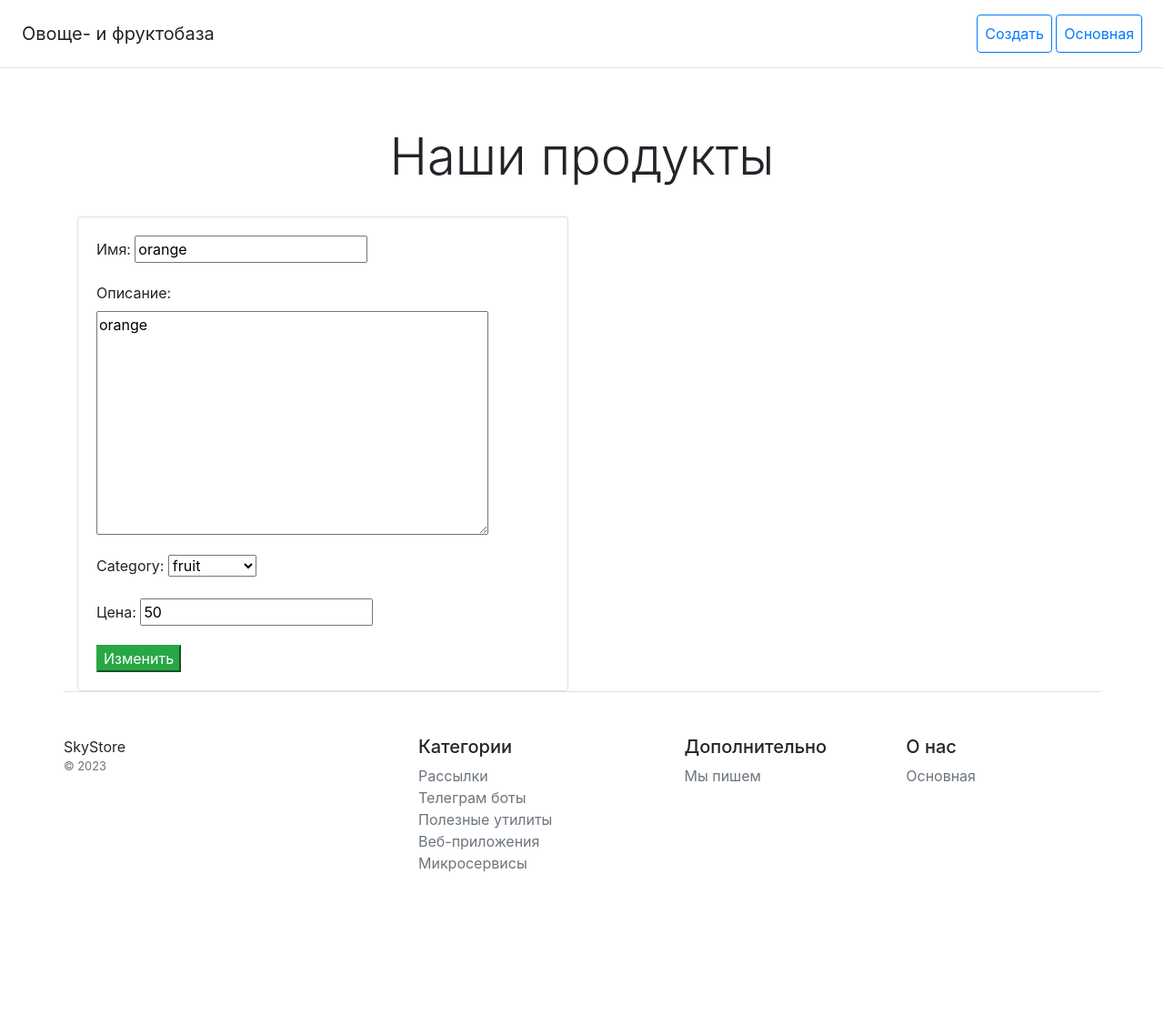
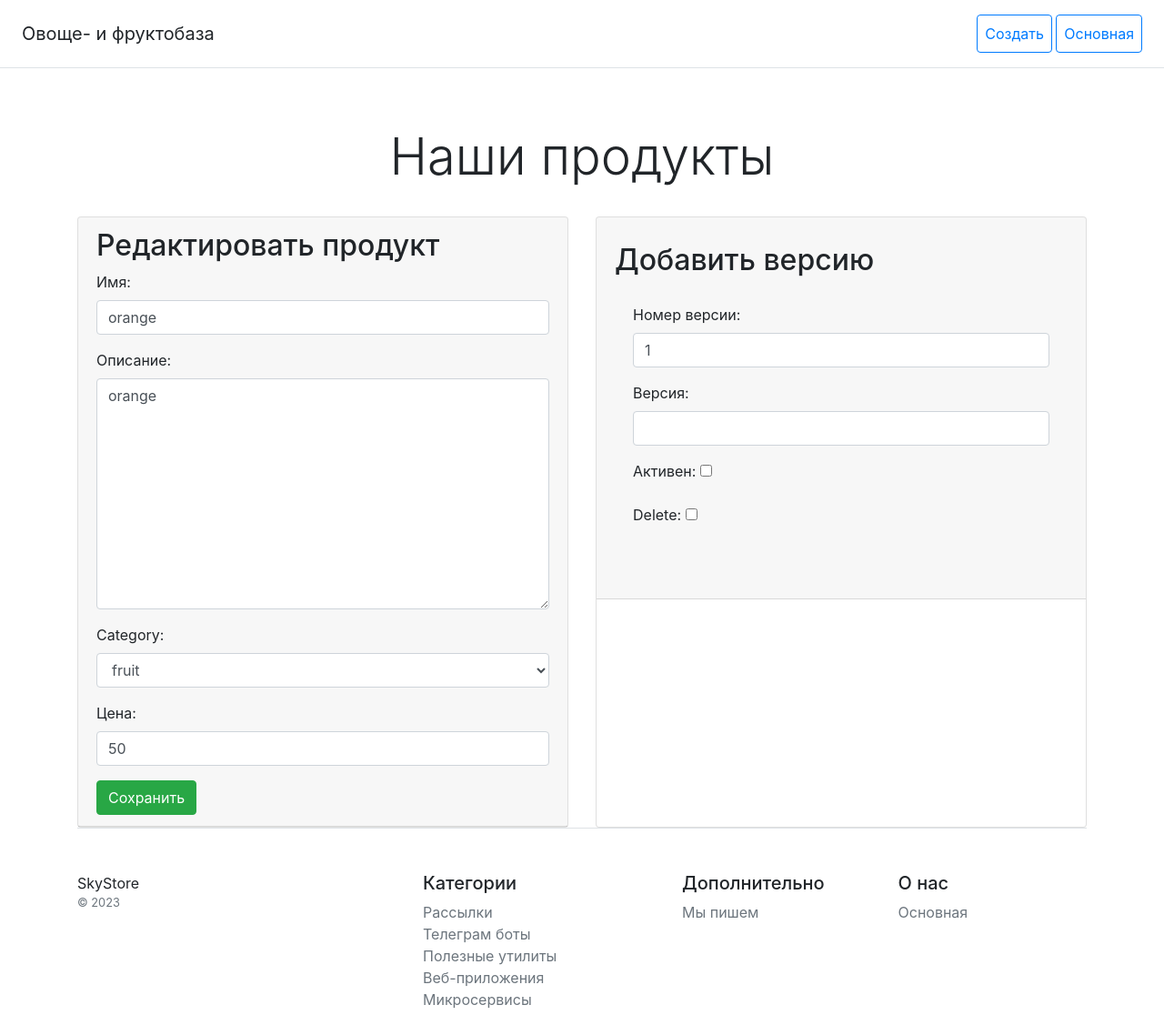
Before and after one commit to reptIlIanIX/djangoProject_20_2, a Django app: page /edit/9 in a window 1280 px wide. Shown: the whole page at 91% size. Before the commit the page ends 958 px from the top, so only its background shows below. Run offline with Django 4.2, Linux system fonts and the light colour scheme; data comes from the database, SQL or seed files in the repository; data that the repository does not hold is empty; some libraries are stand-ins or nearby versions.

Commit message:
hw_22_3 final makings

```diff
--- a/main/forms.py
+++ b/main/forms.py
@@ -9,6 +9,11 @@ class ProductForm(forms.ModelForm):
     class Meta:
         model = Product
         fields = ('name', 'description', 'category', 'price',)
+
+    def __init__(self, *args, **kwargs):
+        super().__init__(*args, **kwargs)
+        for field_name, field in self.fields.items():
+            field.widget.attrs['class'] = 'form-control'
 
     def clean_name(self):
         cleaned_name = self.cleaned_data.get('name')
@@ -31,3 +36,9 @@ class VersionForm(forms.ModelForm):
     class Meta:
         model = Version
         fields = '__all__'
+
+    def __init__(self, *args, **kwargs):
+        super().__init__(*args, **kwargs)
+        for field_name, field in self.fields.items():
+            if field_name != 'is_active':
+                field.widget.attrs['class'] = 'form-control'
--- a/main/models.py
+++ b/main/models.py
@@ -1,4 +1,5 @@
 from django.db import models
+from typing_extensions import Optional
 
 # Create your models here.
 NULLABLE = {'blank': True, 'null': True}
@@ -36,8 +37,7 @@ class Product(models.Model):
         verbose_name_plural = 'продукты'  # Настройка для наименования набора объектов
 
     @property
-
-    def active_version(self):
+    def active_version(self) -> Optional['Version']:
         return self.version_set.filter(is_active=True).last()
 
 
--- a/main/templates/main/product_detail.html
+++ b/main/templates/main/product_detail.html
@@ -15,19 +15,17 @@
                     <li>{{ object.name }}</li>
                     <li>{{ object.description }}</li>
                     <li>{{ object.category }}</li>
-                    <li>{{ object.version__is_active }}</li>
+                    <li>Версия: {{ object.active_version }}</li>
 
 
                     <li>Просмотры блога: {{ object.views_count }}</li>
-
 
                 </ul>
                 <a href='{% url 'main:edit_product' object.id %}' type="button"
                    class="btn btn-lg btn-block btn-outline-primary">Изменить</a>
                 <a href='{% url 'main:delete' object.id %}' type="button"
                    class="btn btn-lg btn-block btn-outline-primary">Удалить</a>
-                <a href='{% url 'main:version' object.id %}' type="button"
-                   class="btn btn-lg btn-block btn-outline-primary">Создать версию</a>
+
             </div>
         </div>
     </div>
--- a/main/templates/main/product_form.html
+++ b/main/templates/main/product_form.html
@@ -1,23 +1,43 @@
 {% extends 'main/base.html' %}
-
 {% block content %}
-    <div class="col-12">
-        <div class="row">
-            <div class='col-6'>
-                <div class="card">
+    <div class="col-6">
+        <form method="post" enctype="multipart/form-data">
+            <div class="card h-100">
+                <div class="card-header">
+                    {% if object %}
+                        <h2>Редактировать продукт</h2>
+                    {% else %}
+                        <h2>Cоздать продукт</h2>
                         <div class="card-body">
-                        <form method="post" enctype="multipart/form-data">
+                    {% endif %}
                     {% csrf_token %}
                     {{ form.as_p }}
                     {% if object %}
-                                <button type="submit" class="btn-success">Изменить</button>
+                        <button class="btn btn-success">Сохранить</button>
                     {% else %}
-                                <button type="submit" class="btn-success">Создать</button>
+                        <button class="btn btn-success">Создать</button>
                     {% endif %}
-                        </form>
+                    </div>
+                </div>
+            </div>
+            <div class="col-6">
+                <div class="card h-100">
+                    <div class="card-header">
+                        <ul class="list-unstyled mt-3 mb-4">
+
+                            <h2>Добавить версию</h2>
+                            <div class="card-body">
+                                {{ formset.management_form }}
+                                {% for form in formset.forms %}
+                                    {{ form.as_p }}
+                                    {% if not forloop.last %}
+                                        <hr>
+                                    {% endif %}
+                                {% endfor %}
                             </div>
                     </div>
                 </div>
             </div>
+        </form>
     </div>
 {% endblock %}
--- a/main/urls.py
+++ b/main/urls.py
@@ -1,14 +1,11 @@
 from django.urls import path
 
 from main.apps import MainConfig
-from main.views import ProductListView, ProductDetailView, ProductDeleteView, ProductUpdateView, ProductCreateView, \
-    VersionCreateView
-
+from main.views import ProductListView, ProductDetailView, ProductDeleteView, ProductUpdateView, ProductCreateView
 app_name = MainConfig.name
 
 urlpatterns = [path('', ProductListView.as_view(), name='read'),
                path('product/<int:pk>', ProductDetailView.as_view(), name='view_product'),
                path('create/', ProductCreateView.as_view(), name='create_product'),
                path('edit/<int:pk>', ProductUpdateView.as_view(), name='edit_product'),
-               path('delete/<int:pk>', ProductDeleteView.as_view(), name='delete'),
-               path('version/<int:pk>', VersionCreateView.as_view(), name='version')]
+               path('delete/<int:pk>', ProductDeleteView.as_view(), name='delete')]
--- a/main/views.py
+++ b/main/views.py
@@ -1,3 +1,4 @@
+from django.forms import inlineformset_factory
 from django.urls import reverse_lazy, reverse
 from django.views.generic import ListView, DetailView, DeleteView, UpdateView, CreateView
 
@@ -19,6 +20,31 @@ class ProductDetailView(DetailView):
         return self.object
 
 
+class ProductCreateView(CreateView):
+    model = Product
+    form_class = ProductForm
+    success_url = reverse_lazy('main:read')
+
+
+def get_context_data(self, **kwargs):
+    context_data = super().get_context_data()
+    ProductFormset = inlineformset_factory(Product, Version, form=VersionForm, extra=1)
+    if self.request.method == 'POST':
+        context_data['formset'] = ProductFormset(self.request.POST, instance=self.object)
+    else:
+        context_data['formset'] = ProductFormset(instance=self.object)
+    return context_data
+
+
+def form_valid(self, form):
+    formset = self.get_context_data()['formset']
+    self.object = form.save()
+    if formset.is_valid():
+        formset.instance = self.object
+        formset.save()
+    return super().form_valid(form)
+
+
 class ProductUpdateView(UpdateView):
     model = Product
     form_class = ProductForm
@@ -26,19 +52,24 @@ class ProductUpdateView(UpdateView):
     def get_success_url(self):
         return reverse('main:view_product', args=[self.object.id])
 
+    def get_context_data(self, **kwargs):
+        context_data = super().get_context_data()
+        ProductFormset = inlineformset_factory(Product, Version, form=VersionForm, extra=1)
+        if self.request.method == 'POST':
+            context_data['formset'] = ProductFormset(self.request.POST, instance=self.object)
+        else:
+            context_data['formset'] = ProductFormset(instance=self.object)
+        return context_data
+
+    def form_valid(self, form):
+        formset = self.get_context_data()['formset']
+        self.object = form.save()
+        if formset.is_valid():
+            formset.instance = self.object
+            formset.save()
+        return super().form_valid(form)
+
 
 class ProductDeleteView(DeleteView):
     model = Product
     success_url = reverse_lazy('main:read')
-
-
-class ProductCreateView(CreateView):
-    model = Product
-    form_class = ProductForm
-    success_url = reverse_lazy('main:read')
-
-
-class VersionCreateView(CreateView):
-    model = Version
-    form_class = VersionForm
-    success_url = reverse_lazy('main:read')
```
Also changed, not shown: main/templates/main/product_list.html (+5 -2 lines), main/templates/main/version_form.html (deleted, +0 -23 lines). Lines whose indentation alone changed are shown as unchanged.
